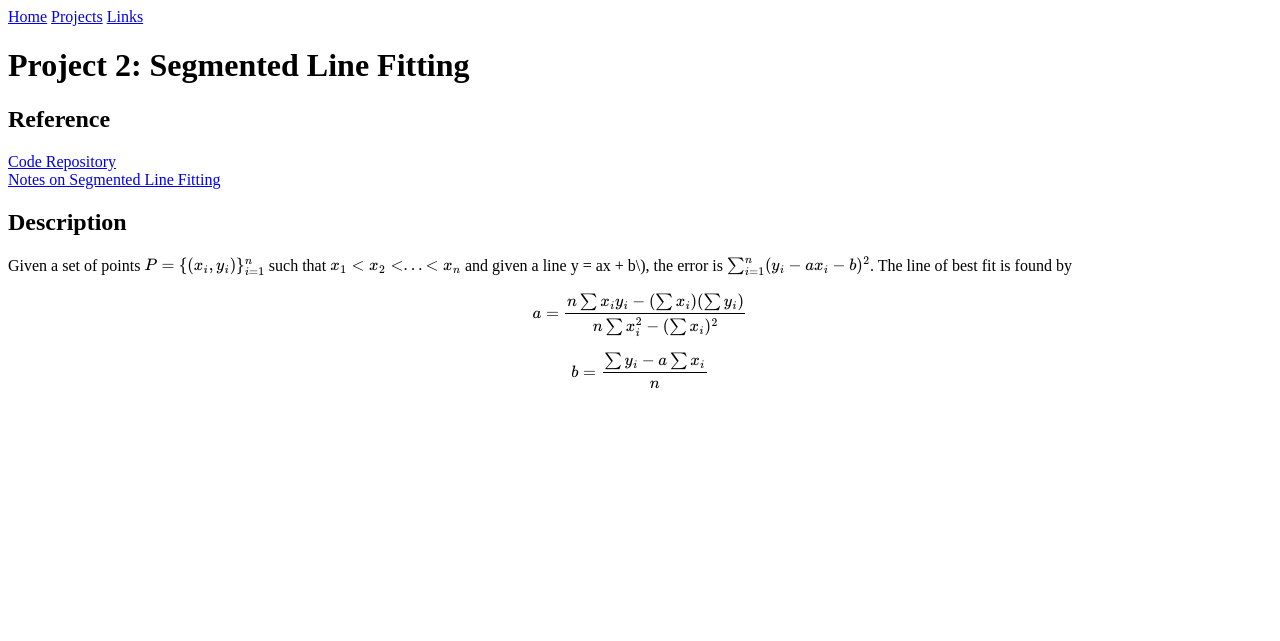
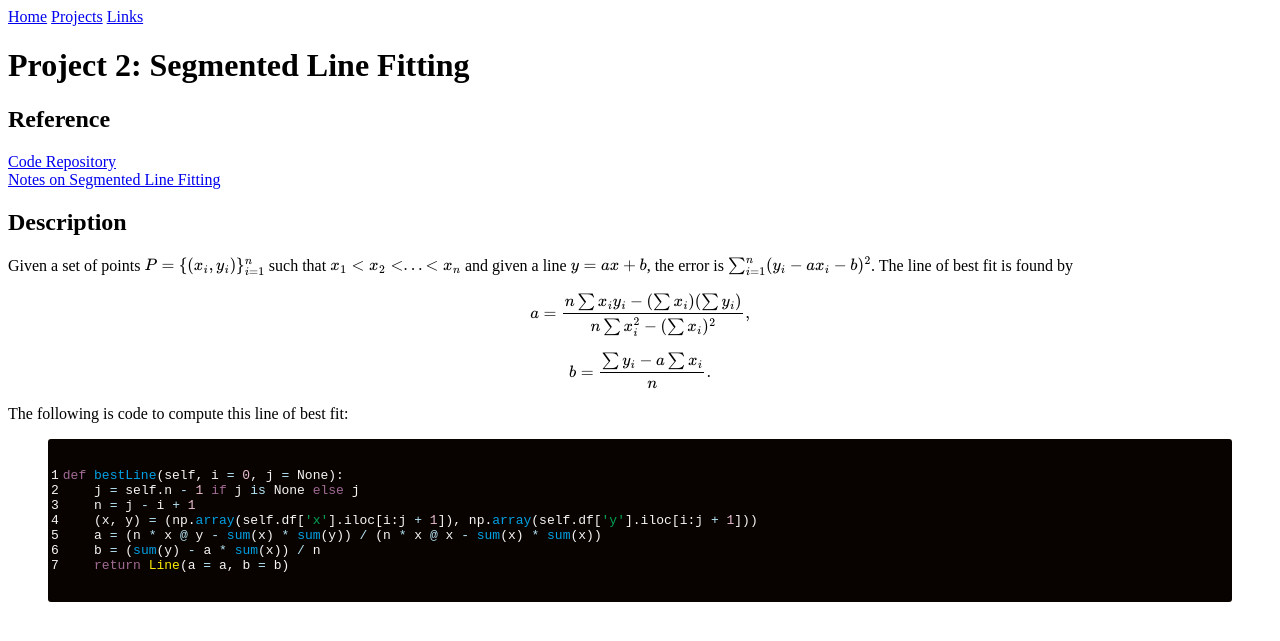
Before and after one commit to CategorIAN/categorian.github.io, a Jekyll site: the page built from projects/msu/csci_532/segmented_line_fitting.md, in a window 1280 px wide. Shown: the top 641 px of the page. Built offline with Jekyll 4.4.1, drawn with Linux system fonts in a browser that asks for light colours; formulas are drawn with MathJax 3.

Commit message:
Update segmented_line_fitting.md

```diff
--- a/projects/msu/csci_532/segmented_line_fitting.md
+++ b/projects/msu/csci_532/segmented_line_fitting.md
@@ -10,11 +10,23 @@ layout: default
 
 <h2>Description</h2>
 <p>
-Given a set of points \(P = \{(x_i, y_i)\}_{i=1}^n\) such that \(x_1 < x_2 < ... < x_n\) and given a line y = ax + b\), the error is \(\sum_{i=1}^n (y_i - ax_i-b)^2\). The line of best fit is found by
+Given a set of points \(P = \{(x_i, y_i)\}_{i=1}^n\) such that \(x_1 < x_2 < ... < x_n\) and given a line \(y = ax + b\), the error is \(\sum_{i=1}^n (y_i - ax_i-b)^2\). The line of best fit is found by
 \[
-a = \dfrac{n\sum x_i y_i - (\sum x_i) (\sum y_i)}{n \sum x_i^2 - (\sum x_i)^2}
+a = \dfrac{n\sum x_i y_i - (\sum x_i) (\sum y_i)}{n \sum x_i^2 - (\sum x_i)^2},
 \]
 \[
-b = \dfrac{\sum y_i - a \sum x_i}{n}
+b = \dfrac{\sum y_i - a \sum x_i}{n}.
 \]
 </p>
+<p>
+The following is code to compute this line of best fit:
+{%highlight python linenos%}
+def bestLine(self, i = 0, j = None):
+    j = self.n - 1 if j is None else j
+    n = j - i + 1
+    (x, y) = (np.array(self.df['x'].iloc[i:j + 1]), np.array(self.df['y'].iloc[i:j + 1]))
+    a = (n * x @ y - sum(x) * sum(y)) / (n * x @ x - sum(x) * sum(x))
+    b = (sum(y) - a * sum(x)) / n
+    return Line(a = a, b = b)
+{%endhighlight%}
+</p>
```
